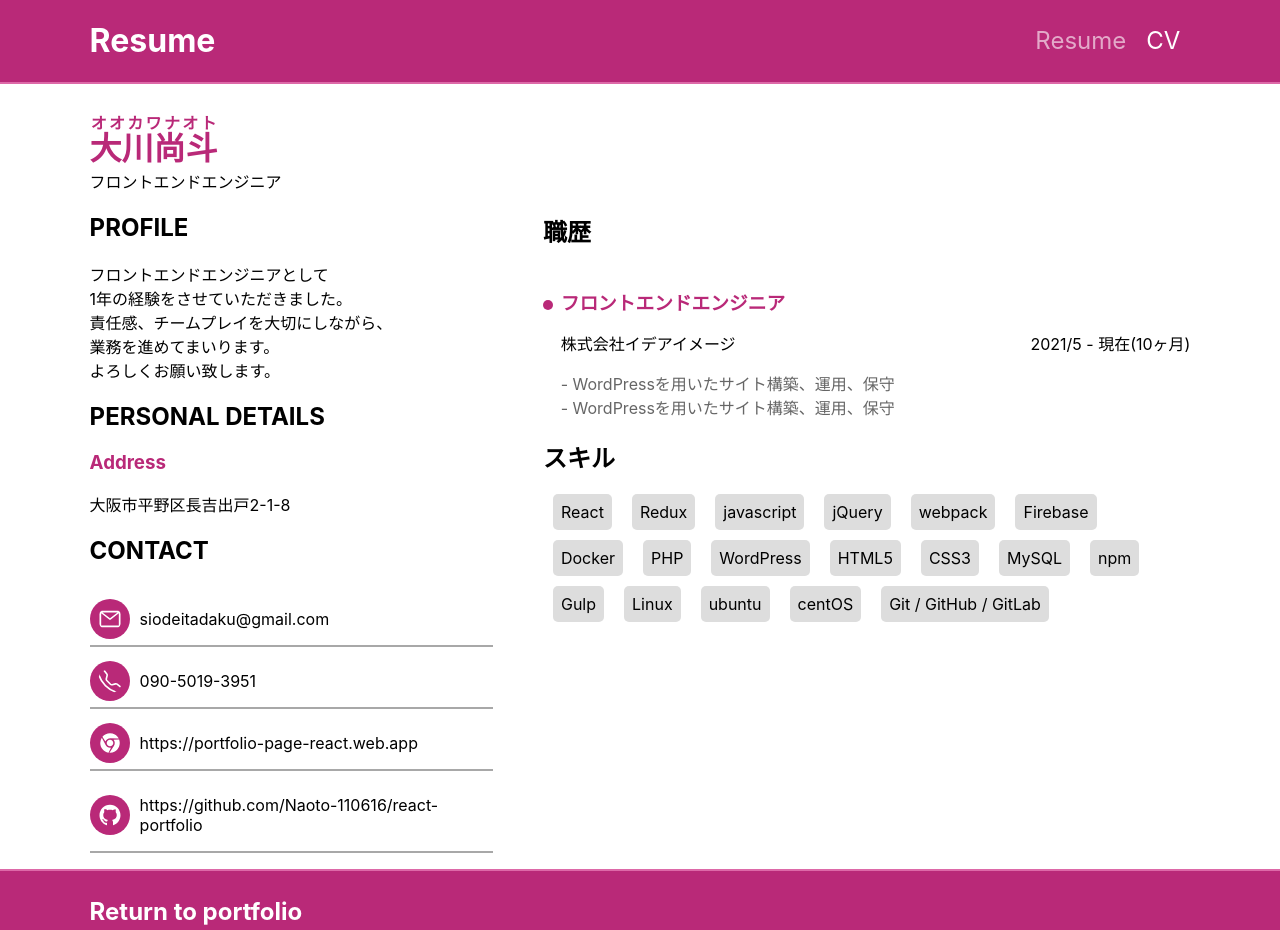
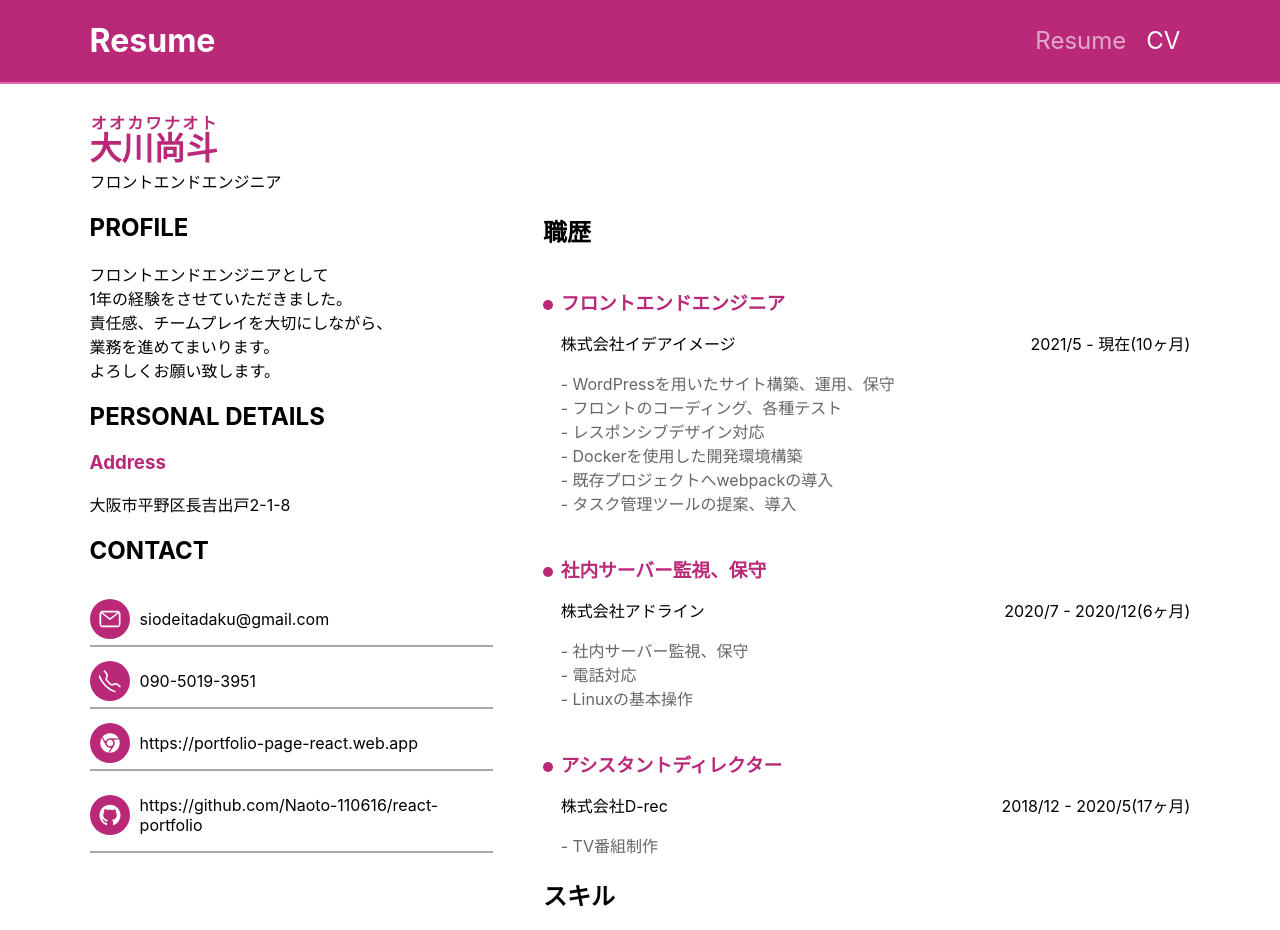
Before and after one commit to Naoto-110616/react-resume, a React (Create React App) app: page /resume in a window 1280 px wide. Shown: the top 930 px of the page. Built offline with nearby package versions, Linux system fonts and the light colour scheme.

Commit message:
add job history

```diff
--- a/src/components/module/JobHistory/JobHistory.js
+++ b/src/components/module/JobHistory/JobHistory.js
@@ -10,8 +10,26 @@ const individualList = [
 		period: "2021/5 - 現在(10ヶ月)",
 		work: [
 			"- WordPressを用いたサイト構築、運用、保守",
-			"- WordPressを用いたサイト構築、運用、保守",
+			"- フロントのコーディング、各種テスト",
+			"- レスポンシブデザイン対応",
+			"- Dockerを使用した開発環境構築",
+			"- 既存プロジェクトへwebpackの導入",
+			"- タスク管理ツールの提案、導入 ",
 		],
+	},
+	{
+		id: "j2",
+		profession: "社内サーバー監視、保守",
+		companyName: "株式会社アドライン",
+		period: "2020/7 - 2020/12(6ヶ月)",
+		work: ["- 社内サーバー監視、保守", "- 電話対応", "- Linuxの基本操作"],
+	},
+	{
+		id: "j3",
+		profession: "アシスタントディレクター",
+		companyName: "株式会社D-rec",
+		period: "2018/12 - 2020/5(17ヶ月)",
+		work: ["- TV番組制作"],
 	},
 ];
 const JobHistory = () => {
```
